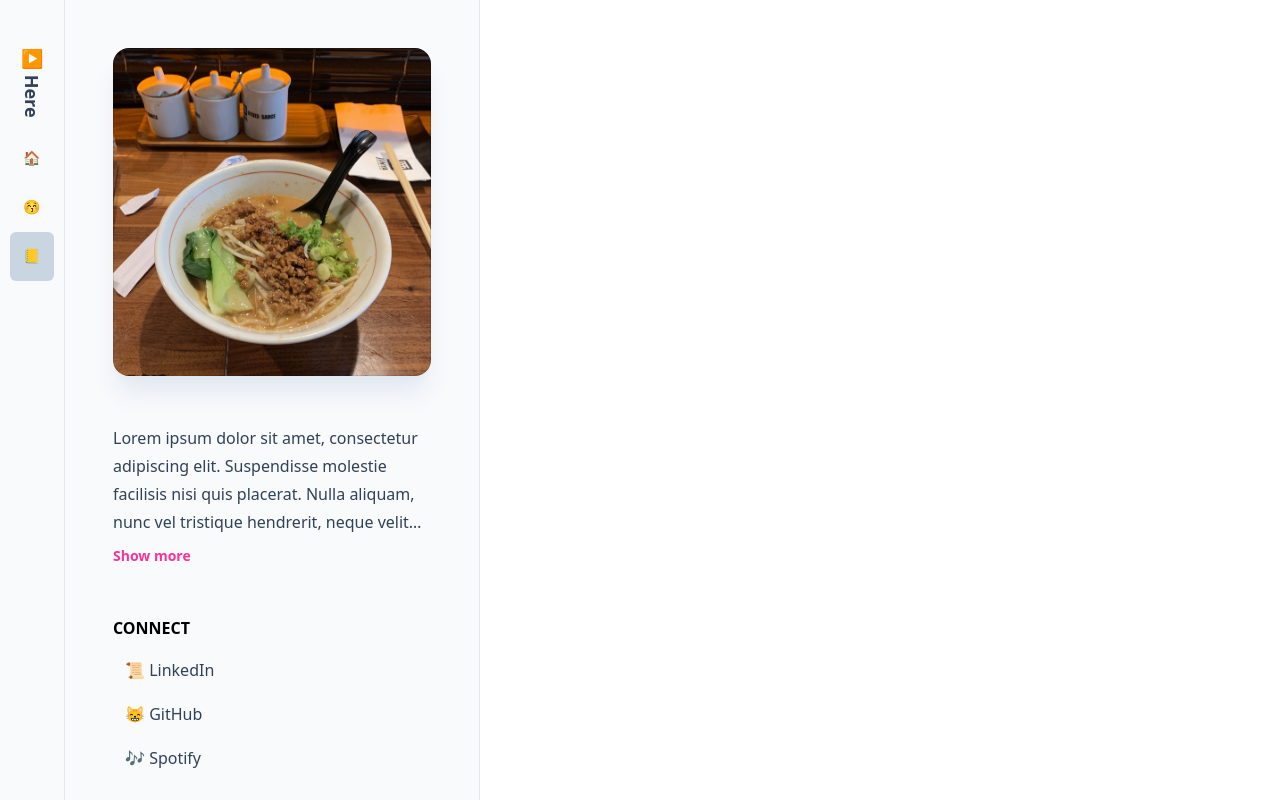
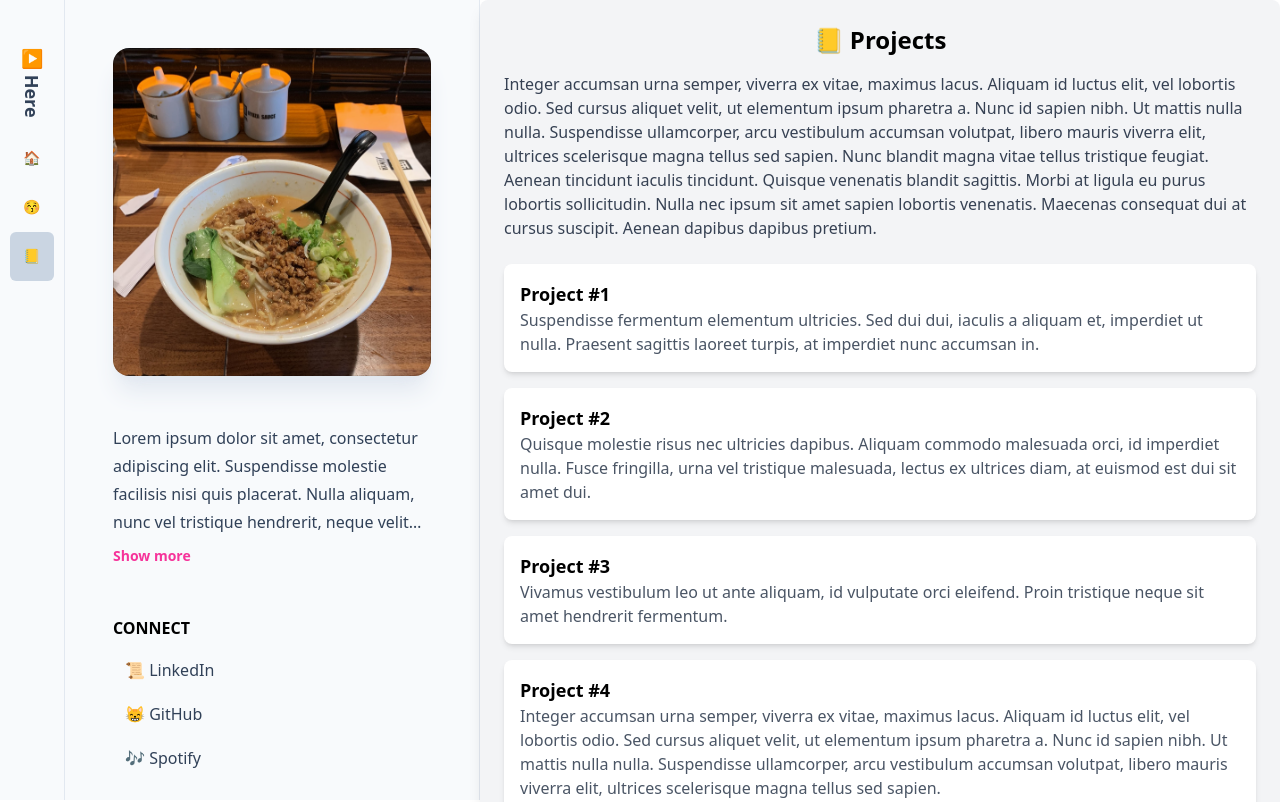
Before and after one commit to clcik-click/Web_Resume, a React (Vite) app in the folder web-resume/: page /projects in a window 1280 px wide. Shown: the top 802 px of the page. Built offline with nearby package versions, Linux system fonts and the light colour scheme.

Commit message:
Add some About me info

```diff
--- a/web-resume/src/AboutMe.tsx
+++ b/web-resume/src/AboutMe.tsx
@@ -1,7 +1,22 @@
 function AboutMe() {
   return (
     <>
-      <h1> About Me </h1>
+      <main className="border-t border-slate-200 lg:relative lg:mb-28 lg:ml-112 lg:border-t-0 xl:ml-120">
+        <div><h1> 😚 - About Me </h1></div>
+        <div className="columns-1 md:columns-2 xl:columns-3 gap-7 ">
+          {/* left box */}
+          <div className = "break-inside-avoid mb-8">
+            <img src="Chicken_Fried.jpeg" />
+          </div>
+
+          {/* right box - slightly offset*/}
+          <div className=" break-inside-avoid  mb-8">
+            <div></div>
+            <p>Something about myself</p>
+          </div>
+        </div>
+
+      </main>
     </>
   );
 }
--- a/web-resume/src/App.tsx
+++ b/web-resume/src/App.tsx
@@ -74,7 +74,6 @@ function App() {
           <Route path="/about-me" element={<AboutMe />} />
           <Route path="/projects" element={<Projects />} />
         </Routes>
-
       </BrowserRouter>
     </>
   )
--- a/web-resume/src/Home.tsx
+++ b/web-resume/src/Home.tsx
@@ -1,9 +1,11 @@
 function Home() {
   return (
     <>
-      <h1> Home Page </h1>
-      <h1 className="text-center">Hoan Lam</h1>
-      <p className="text-center">I am a GVSU student, and I like to program when I'm at work. Otherwise, I don't like working.</p>
+      <main className="border-t border-slate-200 lg:relative lg:mb-28 lg:ml-112 lg:border-t-0 xl:ml-120">
+        <h1> 🏠 - Home Page </h1>
+        <h1 className="text-center">Hoan Lam</h1>
+        <p className="text-center">I am a GVSU student, and I like to program when I'm at work. Otherwise, I don't like working.</p>
+      </main>
     </>
   );
 }
--- a/web-resume/src/Projects.tsx
+++ b/web-resume/src/Projects.tsx
@@ -1,12 +1,36 @@
 function Projects() {
   return (
     <>
-      <div>
-        <div><h1>Projects - 📒</h1></div>
-        <div>Project #1</div>
-        <div>Project #2</div>
-        <div>Project #3</div>
-      </div>
+      <main className="border-t border-slate-200 lg:relative lg:mb-28 lg:ml-112 lg:border-t-0 xl:ml-120">
+        <div className="h-full overflow-y-auto p-6 bg-gray-100 rounded-lg shadow-lg space-y-6">
+          <h1 className="text-2xl font-bold mb-4 text-center">📒 Projects</h1>
+          <p className="text-gray-700">
+          Integer accumsan urna semper, viverra ex vitae, maximus lacus. Aliquam id luctus elit, vel lobortis odio. Sed cursus aliquet velit, ut elementum ipsum pharetra a. Nunc id sapien nibh. Ut mattis nulla nulla. Suspendisse ullamcorper, arcu vestibulum accumsan volutpat, libero mauris viverra elit, ultrices scelerisque magna tellus sed sapien. Nunc blandit magna vitae tellus tristique feugiat. Aenean tincidunt iaculis tincidunt. Quisque venenatis blandit sagittis. Morbi at ligula eu purus lobortis sollicitudin. Nulla nec ipsum sit amet sapien lobortis venenatis. Maecenas consequat dui at cursus suscipit. Aenean dapibus dapibus pretium.
+          </p>
+          <ul className="space-y-4">
+            <li className="p-4 bg-white rounded-lg shadow-md">
+              <h2 className="text-lg font-semibold">Project #1</h2>
+              <p className="text-gray-600">Suspendisse fermentum elementum ultricies. Sed dui dui, iaculis a aliquam et, imperdiet ut nulla. Praesent sagittis laoreet turpis, at imperdiet nunc accumsan in.</p>
+            </li>
+            <li className="p-4 bg-white rounded-lg shadow-md">
+              <h2 className="text-lg font-semibold">Project #2</h2>
+              <p className="text-gray-600">Quisque molestie risus nec ultricies dapibus. Aliquam commodo malesuada orci, id imperdiet nulla. Fusce fringilla, urna vel tristique malesuada, lectus ex ultrices diam, at euismod est dui sit amet dui.</p>
+            </li>
+            <li className="p-4 bg-white rounded-lg shadow-md">
+              <h2 className="text-lg font-semibold">Project #3</h2>
+              <p className="text-gray-600">Vivamus vestibulum leo ut ante aliquam, id vulputate orci eleifend. Proin tristique neque sit amet hendrerit fermentum.</p>
+            </li>
+            <li className="p-4 bg-white rounded-lg shadow-md">
+              <h2 className="text-lg font-semibold">Project #4</h2>
+              <p className="text-gray-600">Integer accumsan urna semper, viverra ex vitae, maximus lacus. Aliquam id luctus elit, vel lobortis odio. Sed cursus aliquet velit, ut elementum ipsum pharetra a. Nunc id sapien nibh. Ut mattis nulla nulla. Suspendisse ullamcorper, arcu vestibulum accumsan volutpat, libero mauris viverra elit, ultrices scelerisque magna tellus sed sapien.</p>
+            </li>
+            <li className="p-4 bg-white rounded-lg shadow-md">
+              <h2 className="text-lg font-semibold">Project #5</h2>
+              <p className="text-gray-600">Nunc blandit magna vitae tellus tristique feugiat. Aenean tincidunt iaculis tincidunt. Quisque venenatis blandit sagittis. Morbi at ligula eu purus lobortis sollicitudin. Nulla nec ipsum sit amet sapien lobortis venenatis. Maecenas consequat dui at cursus suscipit. Aenean dapibus dapibus pretium.</p>
+            </li>
+          </ul>
+        </div>
+      </main>
     </>
   );
 }
```
Also changed, not shown: web-resume/public/Chicken_Fried.jpeg (added).
